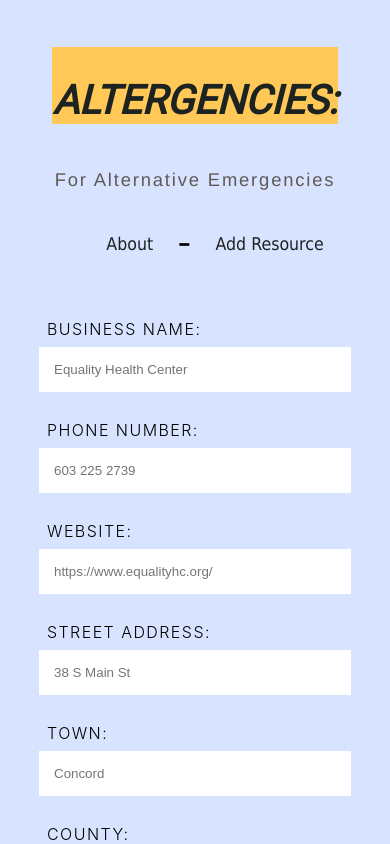
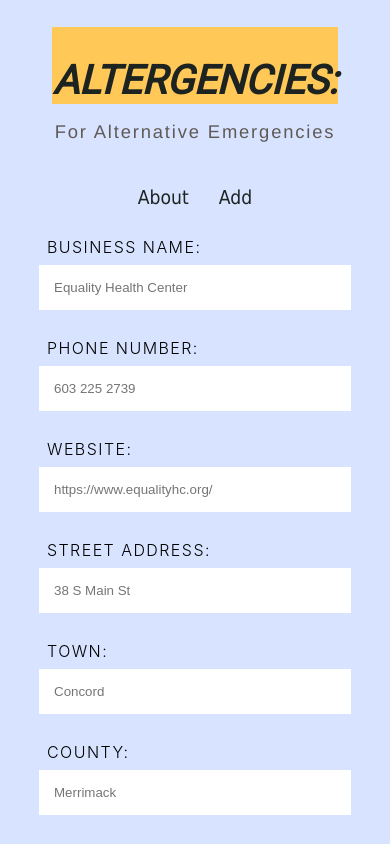
Before and after one commit to breakfastatiffs/nh-resource-client, a React (Create React App) app: page /add-resource in a window 390 px wide. Shown: the top 844 px of the page. Built offline with nearby package versions, Linux system fonts and the light colour scheme; a web font is replaced by a local one.

Commit message:
mobile css fix

```diff
--- a/src/components/Header/Header.css
+++ b/src/components/Header/Header.css
@@ -19,11 +19,11 @@
   font-size: 1.15em;
   letter-spacing: .1em;
   text-align: right;
+  margin-top: -10px;
 }
 
 .container{
   width: 100%;
-  padding: 20px;
   margin: 0 auto;
 }
 
@@ -34,21 +34,12 @@
   flex-wrap: wrap;
 }
 
-nav ul{
-  margin: 1em 0 .5em;
-  text-align: center;
-}
-
-nav li{
-  display: inline;
-}
-
 nav a {
   display: inline-block;
-  padding: .5em 1.5em;
+  padding-top: 25px;
+  margin: 0 15px 20px 15px;
   font-family: tahoma;
-  font-weight: 500;
-  font-size: 1.1em;
+  font-size: 1.2em;
 }
 
 nav a:hover{
--- a/src/components/Header/Header.js
+++ b/src/components/Header/Header.js
@@ -14,19 +14,12 @@ export default class Header extends React.Component {
           </h1>
           <p className='main-subtitle'>For Alternative Emergencies</p>
           <nav>
-            <ul className='main-nav-list'>
-              <li id='nav-li'>
-                <Link to='/about' style={{ textDecoration: 'none' }}>
-                  About
+              <Link to='/about' style={{ textDecoration: 'none' }}>
+                About
               </Link>
-              </li>
-              <span>━</span>
-              <li id='nav-li'>
                 <Link to='/add-resource' style={{ textDecoration: 'none' }}>
-                  Add Resource
+                Add
               </Link>
-              </li>
-            </ul>
           </nav>
         </div>
       </header>
--- a/src/components/Resource/Resource.css
+++ b/src/components/Resource/Resource.css
@@ -3,21 +3,21 @@
   flex-direction: column;
   align-items: center;
   max-width: 100%;
-  padding: 20px;
-  margin: 0 auto;
+  margin-bottom: -35px;
 }
 
 .main-resource-title{
-  font-size: 1.5em;
+  font-size: 1.3em;
   font-weight: lighter;
   text-align: center;
   letter-spacing: .05em;
+  padding: 0 15px;
 }
 
 .main-resource p{
   letter-spacing: .02em;
   text-align: center;
-  font-size: 1.3em;
+  font-size: 1.15em;
   color: #2a9d8f;
 }
 
--- a/src/index.css
+++ b/src/index.css
@@ -15,4 +15,5 @@ code {
 html, body{
   width: 100%;
   margin: 0 auto;
+  padding: 0;
 }
```
Also changed, not shown: 1 other file (tests, documents, lock files or other folders).
